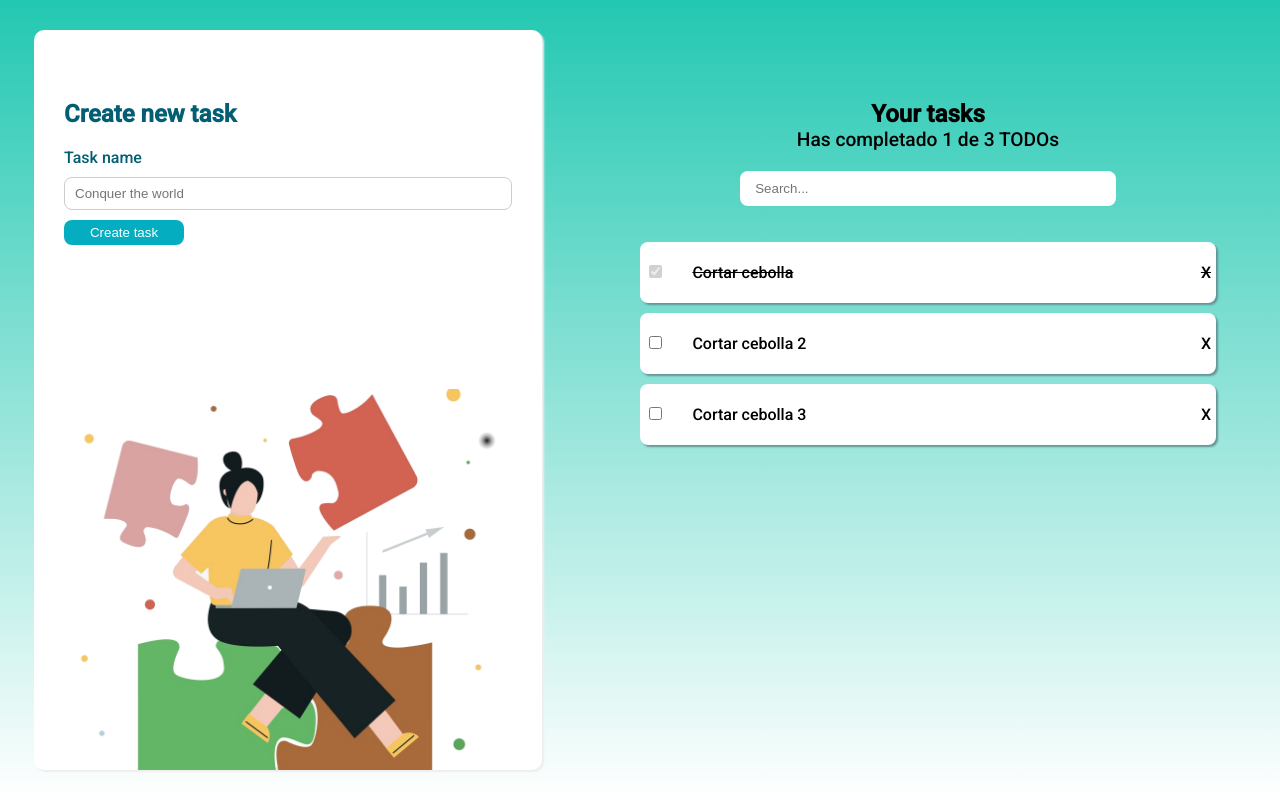
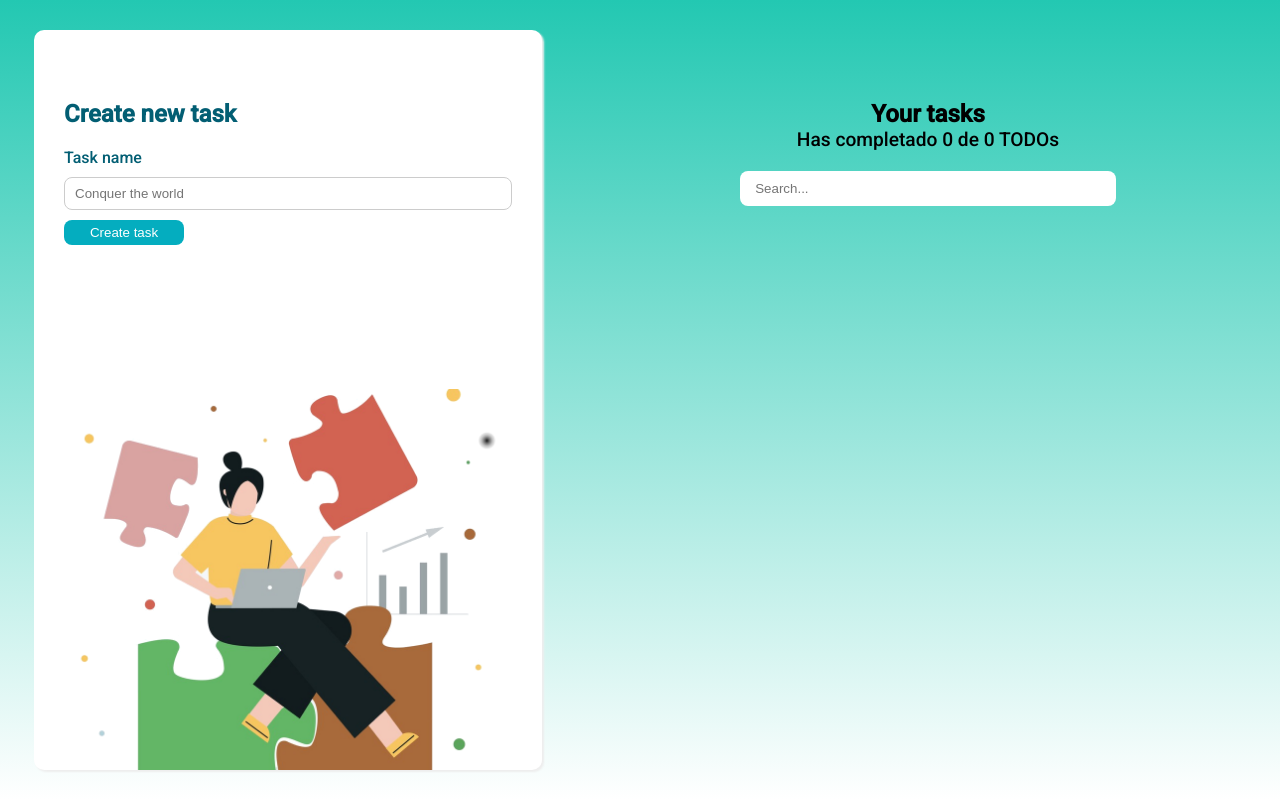
Before and after one commit to ncrousset/todo-react, a React (Create React App) app: page / in a window 1280 px wide. Built offline with nearby package versions, Linux system fonts and the light colour scheme.

Commit message:
persistir los datos en localstorage

```diff
--- a/src/App.js
+++ b/src/App.js
@@ -1,19 +1,71 @@
 import './App.css';
+import { useState } from "react"
 import TaskContainer from './componets/TaskContainer';
-import { CreateTodoButton } from './componets/CreateTodoButton';
 import CreateTask from './componets/CreateTask';
 
+function App() {
+  const localStorageTodos = localStorage.getItem('TODOS_V1');
+  let parsedTodos;
 
+  if (!localStorageTodos) {
+    localStorage.setItem('TODOS_V1', JSON.stringify([]))
+    parsedTodos = []
+  } else {
+    parsedTodos =  JSON.parse(localStorageTodos)
+  }
 
-function App() {
+  const [searchValue, setValueSearch] = useState('')
+  const [todos, setTodos] = useState(parsedTodos)
+
+  const completedTodos = todos.filter(todo => !!todo.completed).length
+  const totalTodos = todos.length
+
+  let searchedTodos = []
+
+  if(!searchValue.length >= 1) {
+    searchedTodos = todos
+  } else {
+    searchedTodos = todos.filter(todo => {
+        const searchText = searchValue.toLowerCase()
+        const todoText = todo.text.toLowerCase()
+        return todoText.includes(searchText)
+    })
+  }
+
+  const saveTodo = (newTodo) => {
+    const stringifiedTodo = JSON.stringify(newTodo)
+    localStorage.setItem('TODOS_V1', stringifiedTodo)
+    setTodos(newTodo)
+  }
+
+  const completeTodo = (text) => {
+    const todoIndex = todos.findIndex(todo => todo.text === text);
+    const newTodo = [...todos];
+
+    newTodo[todoIndex].completed = true;
+    saveTodo(newTodo)
+  }
+
+  const deleteTodo = (text) => {
+    const todoIndex = todos.findIndex(todo => todo.text === text);
+    const newTodo = [...todos]
+
+    newTodo.splice(todoIndex, 1)
+    saveTodo(newTodo)
+  }
+
   return (
     <>
-
       <CreateTask />
-      <TaskContainer />
-
-
-      {/* <CreateTodoButton /> */}
+      <TaskContainer
+        totalTodos={totalTodos}
+        completedTodos={completedTodos}
+        searchValue={searchValue}
+        setValueSearch={setValueSearch}
+        searchedTodos={searchedTodos}
+        completeTodo={completeTodo}
+        deleteTodo={deleteTodo}
+      />
     </>
   );
 }
--- a/src/componets/TaskContainer.jsx
+++ b/src/componets/TaskContainer.jsx
@@ -1,53 +1,22 @@
-import { useState } from "react"
 import { TodoCounter } from "./TodoCounter"
 import { TodoSearch } from "./TodoSearch"
 import { TodoList } from "./TodoList"
 import { TodoItem } from "./TodoItem"
 
-function TaskContainer() {
-
-    const todosDefault = [
-        {text: 'Cortar cebolla', completed: true},
-        {text: 'Cortar cebolla 2', completed: false},
-        {text: 'Cortar cebolla 3', completed: false},
-      ]
-
-    const [searchValue, setValueSearch] = useState('')
-    const [todos, setTodos] = useState(todosDefault)
-
-    const completedTodos = todos.filter(todo => !!todo.completed).length
-    const tatalTodos = todos.length
-
-    let searchedTodos = []
-
-    if(!searchValue.length >= 1) {
-        searchedTodos = todos
-    } else {
-        searchedTodos = todos.filter(todo => {
-            const searchText = searchValue.toLowerCase()
-            const todoText = todo.text.toLowerCase()
-            return todoText.includes(searchText)
-        })
-    }
-
-    const completeTodo = (text) => {
-        const todoIndex = todos.findIndex(todo => todo.text === text);
-        const newTodo = [...todos];
-        newTodo[todoIndex].completed = true;
-        setTodos(newTodo);
-    }
-
-    const deleteTodo = (text) => {
-        const todoIndex = todos.findIndex(todo => todo.text === text);
-        const newTodo = [...todos]
-        newTodo.splice(todoIndex, 1)
-        setTodos(newTodo);
-    }
+function TaskContainer({
+    totalTodos,
+    completedTodos,
+    searchValue,
+    setValueSearch,
+    searchedTodos,
+    completeTodo,
+    deleteTodo
+}) {
 
     return (
         <section className='taskContainer'>
         <TodoCounter
-            total={tatalTodos}
+            total={totalTodos}
             completed={completedTodos}
         />
         <TodoSearch
```
